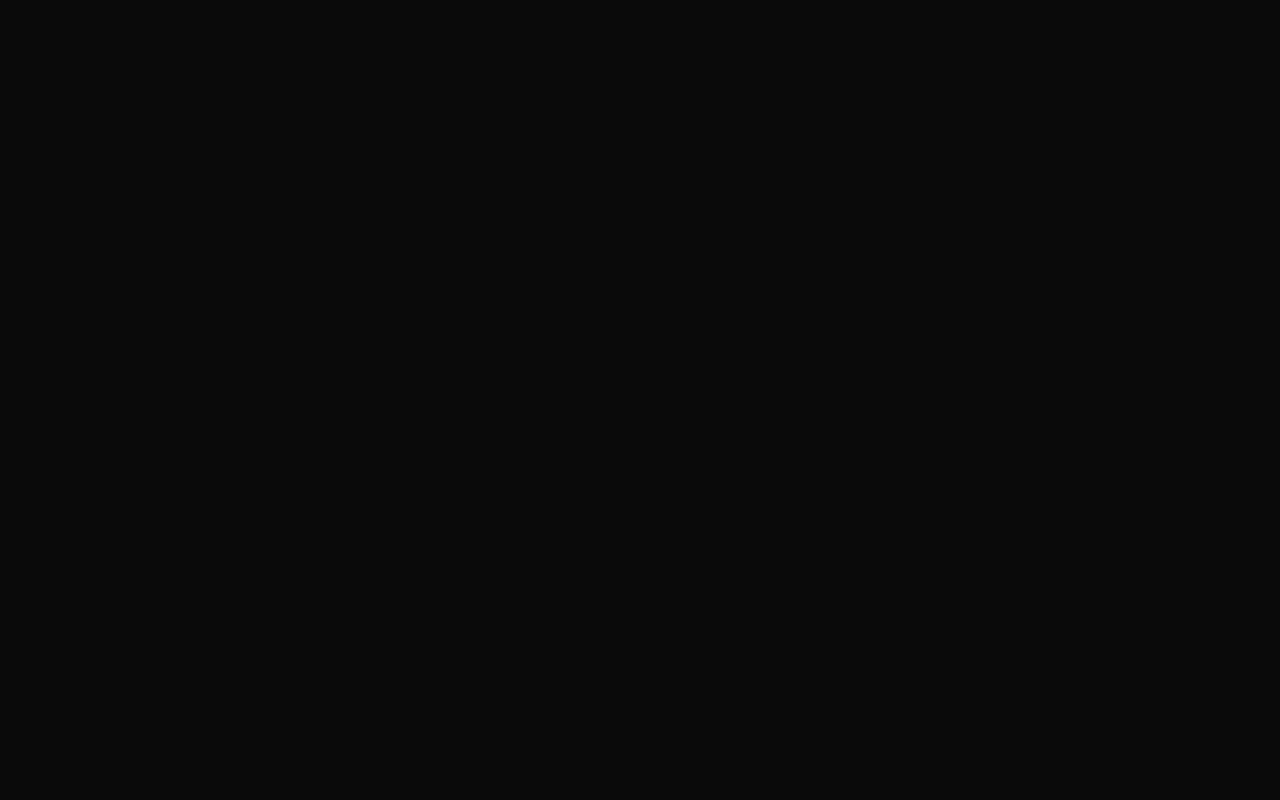
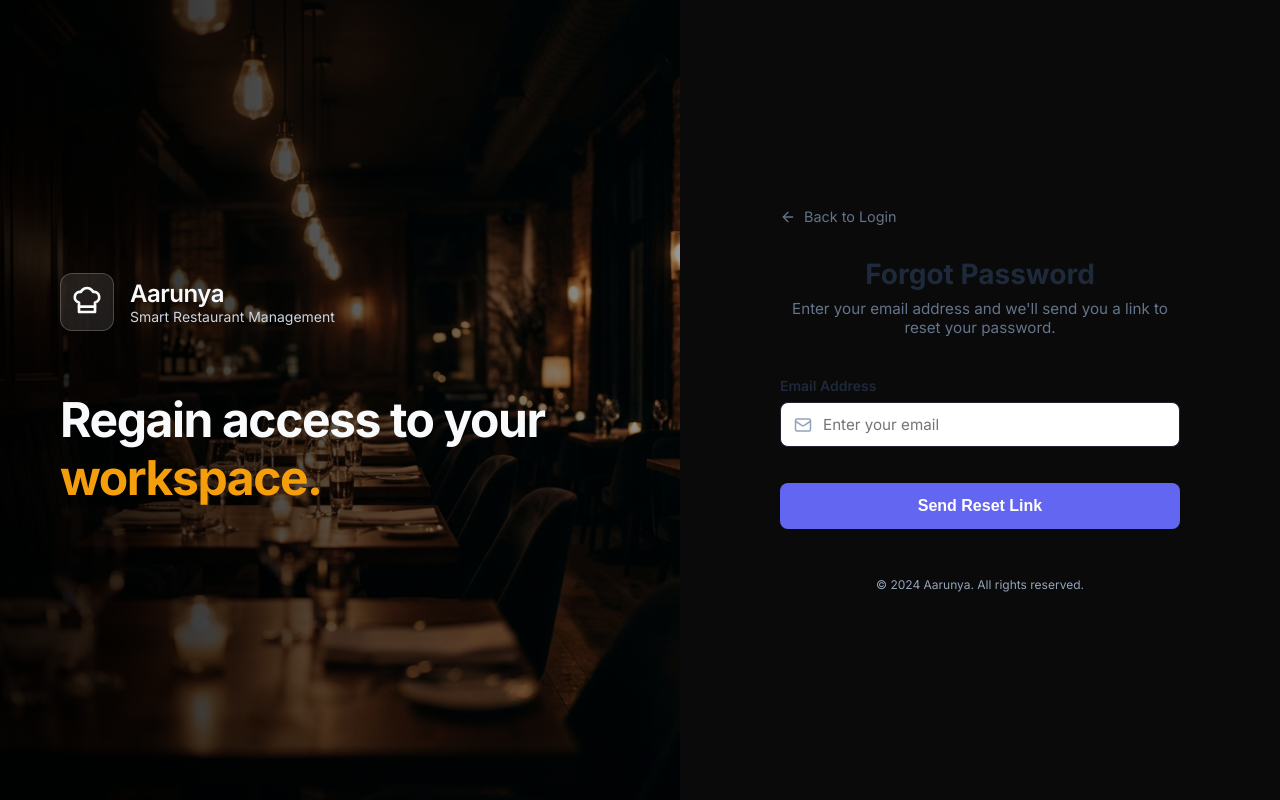
Before and after one commit to janavinn/RestaurantOS, a React (Vite) app in the folder frontend/: page /forgot-password in a window 1280 px wide. Before the commit this address had no page. Built offline with nearby package versions, Linux system fonts and the light colour scheme.

Commit message:
Implement Forgot Password flow

```diff
--- a/frontend/src/App.tsx
+++ b/frontend/src/App.tsx
@@ -3,6 +3,8 @@ import Login from './pages/Login';
 import StaffLogin from './pages/StaffLogin';
 import Register from './pages/Register';
 import Activate from './pages/Activate';
+import ForgotPassword from './pages/ForgotPassword';
+import ResetPassword from './pages/ResetPassword';
 import Dashboard from './pages/Dashboard';
 import StaffManagement from './pages/StaffManagement';
 import RolePermissions from './pages/RolePermissions';
@@ -126,6 +128,8 @@ function App() {
         <Route path="/aarunya/owner/login" element={<Login />} />
         <Route path="/register" element={<Register />} />
         <Route path="/setup-account" element={<Activate />} />
+        <Route path="/forgot-password" element={<ForgotPassword />} />
+        <Route path="/reset-password/:token" element={<ResetPassword />} />
 
         {/* POS-Style Staff Login */}
         <Route path="/aarunya/staff/login" element={<StaffLogin />} />
--- /dev/null
+++ b/frontend/src/pages/ForgotPassword.tsx
@@ -0,0 +1,111 @@
+import { useState } from 'react';
+import { Link } from 'react-router-dom';
+import { Mail, CheckCircle, ArrowLeft } from 'lucide-react';
+
+export default function ForgotPassword() {
+  const [email, setEmail] = useState('');
+  const [isLoading, setIsLoading] = useState(false);
+  const [success, setSuccess] = useState(false);
+  const [error, setError] = useState('');
+
+  const handleSubmit = async (e: React.FormEvent) => {
+    e.preventDefault();
+    setIsLoading(true);
+    setError('');
+
+    try {
+      const response = await fetch(`${import.meta.env.VITE_API_URL || ''}/api/auth/forgot-password`, {
+        method: 'POST',
+        headers: { 'Content-Type': 'application/json' },
+        body: JSON.stringify({ email })
+      });
+      const data = await response.json();
+
+      if (!response.ok) {
+        throw new Error(data.error || 'Failed to request reset link');
+      }
+
+      setSuccess(true);
+    } catch (err: any) {
+      setError(err.message);
+    } finally {
+      setIsLoading(false);
+    }
+  };
+
+  return (
+    <div className="login-layout">
+      {/* Left Hero Section (Reused from Login for consistency) */}
+      <div className="login-hero" style={{ backgroundImage: 'url(/restaurant-bg.png)' }}>
+        <div className="hero-overlay"></div>
+        <div className="hero-content">
+           <div className="brand">
+             <div className="brand-icon">
+                <svg viewBox="0 0 24 24" fill="none" stroke="currentColor" strokeWidth="2" strokeLinecap="round" strokeLinejoin="round" width="32" height="32">
+                  <path d="M6 13.87A4 4 0 0 1 7.41 6a5.11 5.11 0 0 1 1.05-1.54 5 5 0 0 1 7.08 0A5.11 5.11 0 0 1 16.59 6 4 4 0 0 1 18 13.87V21H6Z"></path>
+                  <line x1="6" y1="17" x2="18" y2="17"></line>
+                </svg>
+             </div>
+             <div className="brand-text">
+               <h2>Aarunya</h2>
+               <p>Smart Restaurant Management</p>
+             </div>
+           </div>
+
+           <h1 className="hero-title">
+             Regain access to your<br/>
+             <span className="text-highlight">workspace.</span>
+           </h1>
+        </div>
+      </div>
+
+      {/* Right Form Section */}
+      <div className="login-form-container">
+        <div className="login-form-wrapper">
+          <Link to="/aarunya/owner/login" className="back-link" style={{ display: 'flex', alignItems: 'center', gap: '0.5rem', color: '#64748b', textDecoration: 'none', marginBottom: '2rem', fontSize: '0.9rem' }}>
+            <ArrowLeft size={16} /> Back to Login
+          </Link>
+
+          <h2 className="login-title">Forgot Password</h2>
+          <p className="login-subtitle">Enter your email address and we'll send you a link to reset your password.</p>
+
+          {success ? (
+            <div style={{ padding: '2rem', backgroundColor: '#ecfdf5', borderRadius: '12px', textAlign: 'center', border: '1px solid #d1fae5' }}>
+              <CheckCircle size={48} color="#10b981" style={{ margin: '0 auto 1rem' }} />
+              <h3 style={{ color: '#065f46', marginBottom: '0.5rem' }}>Check your email</h3>
+              <p style={{ color: '#047857', fontSize: '0.95rem' }}>
+                We've sent password reset instructions to <strong>{email}</strong>.
+              </p>
+            </div>
+          ) : (
+            <form onSubmit={handleSubmit} className="login-form">
+              {error && <div style={{ padding: '1rem', backgroundColor: '#fef2f2', color: '#b91c1c', borderRadius: '8px', marginBottom: '1rem', border: '1px solid #fee2e2' }}>{error}</div>}
+
+              <div className="input-group">
+                <label>Email Address</label>
+                <div className="input-with-icon">
+                  <Mail size={18} className="input-icon" />
+                  <input
+                    type="email"
+                    value={email}
+                    placeholder="Enter your email"
+                    required
+                    onChange={(e) => setEmail(e.target.value)}
+                  />
+                </div>
+              </div>
+
+              <button type="submit" className="btn-signin" disabled={isLoading} style={{ marginTop: '1rem' }}>
+                 {isLoading ? 'Sending...' : 'Send Reset Link'}
+              </button>
+            </form>
+          )}
+
+          <div className="login-footer" style={{ marginTop: '3rem' }}>
+            © 2024 Aarunya. All rights reserved.
+          </div>
+        </div>
+      </div>
+    </div>
+  );
+}
--- a/frontend/src/pages/Login.tsx
+++ b/frontend/src/pages/Login.tsx
@@ -163,7 +163,7 @@ export default function Login() {
               <label className="checkbox-label">
                 <input type="checkbox" /> Remember me
               </label>
-              <a href="#" className="forgot-password">Forgot Password?</a>
+              <Link to="/forgot-password" className="forgot-password">Forgot Password?</Link>
             </div>
 
             <button type="submit" className="btn-signin" disabled={isLoading}>
--- /dev/null
+++ b/frontend/src/pages/ResetPassword.tsx
@@ -0,0 +1,126 @@
+import { useState } from 'react';
+import { useParams, useNavigate } from 'react-router-dom';
+import { Lock, EyeOff } from 'lucide-react';
+
+export default function ResetPassword() {
+  const { token } = useParams();
+  const navigate = useNavigate();
+  const [password, setPassword] = useState('');
+  const [confirmPassword, setConfirmPassword] = useState('');
+  const [showPassword, setShowPassword] = useState(false);
+  const [isLoading, setIsLoading] = useState(false);
+  const [error, setError] = useState('');
+
+  const handleSubmit = async (e: React.FormEvent) => {
+    e.preventDefault();
+    if (password !== confirmPassword) {
+      return setError('Passwords do not match');
+    }
+
+    setIsLoading(true);
+    setError('');
+
+    try {
+      const response = await fetch(`${import.meta.env.VITE_API_URL || ''}/api/auth/reset-password`, {
+        method: 'POST',
+        headers: { 'Content-Type': 'application/json' },
+        body: JSON.stringify({ token, newPassword: password })
+      });
+      const data = await response.json();
+
+      if (!response.ok) {
+        throw new Error(data.error || 'Failed to reset password');
+      }
+
+      alert('Password reset successful! Please login with your new password.');
+      navigate('/aarunya/owner/login');
+    } catch (err: any) {
+      setError(err.message);
+    } finally {
+      setIsLoading(false);
+    }
+  };
+
+  return (
+    <div className="login-layout">
+      {/* Left Hero Section (Reused from Login for consistency) */}
+      <div className="login-hero" style={{ backgroundImage: 'url(/restaurant-bg.png)' }}>
+        <div className="hero-overlay"></div>
+        <div className="hero-content">
+           <div className="brand">
+             <div className="brand-icon">
+                <svg viewBox="0 0 24 24" fill="none" stroke="currentColor" strokeWidth="2" strokeLinecap="round" strokeLinejoin="round" width="32" height="32">
+                  <path d="M6 13.87A4 4 0 0 1 7.41 6a5.11 5.11 0 0 1 1.05-1.54 5 5 0 0 1 7.08 0A5.11 5.11 0 0 1 16.59 6 4 4 0 0 1 18 13.87V21H6Z"></path>
+                  <line x1="6" y1="17" x2="18" y2="17"></line>
+                </svg>
+             </div>
+             <div className="brand-text">
+               <h2>Aarunya</h2>
+               <p>Smart Restaurant Management</p>
+             </div>
+           </div>
+
+           <h1 className="hero-title">
+             Secure your<br/>
+             <span className="text-highlight">workspace.</span>
+           </h1>
+        </div>
+      </div>
+
+      {/* Right Form Section */}
+      <div className="login-form-container">
+        <div className="login-form-wrapper">
+          <h2 className="login-title">Reset Password</h2>
+          <p className="login-subtitle">Please enter your new password below.</p>
+
+          <form onSubmit={handleSubmit} className="login-form">
+            {error && <div style={{ padding: '1rem', backgroundColor: '#fef2f2', color: '#b91c1c', borderRadius: '8px', marginBottom: '1rem', border: '1px solid #fee2e2' }}>{error}</div>}
+
+            <div className="input-group">
+              <label>New Password</label>
+              <div className="input-with-icon">
+                <Lock size={18} className="input-icon" />
+                <input
+                  type={showPassword ? "text" : "password"}
+                  value={password}
+                  placeholder="Enter new password"
+                  required
+                  onChange={(e) => setPassword(e.target.value)}
+                />
+                <button
+                  type="button"
+                  className="icon-btn right"
+                  onClick={() => setShowPassword(!showPassword)}
+                >
+                  <EyeOff size={18} color="#94a3b8" />
+                </button>
+              </div>
+            </div>
+
+            <div className="input-group">
+              <label>Confirm New Password</label>
+              <div className="input-with-icon">
+                <Lock size={18} className="input-icon" />
+                <input
+                  type={showPassword ? "text" : "password"}
+                  value={confirmPassword}
+                  placeholder="Confirm new password"
+                  required
+                  onChange={(e) => setConfirmPassword(e.target.value)}
+                />
+              </div>
+            </div>
+
+            <button type="submit" className="btn-signin" disabled={isLoading} style={{ marginTop: '1rem' }}>
+               {isLoading ? 'Resetting...' : 'Update Password'}
+            </button>
+          </form>
+
+          <div className="login-footer" style={{ marginTop: '3rem' }}>
+            © 2024 Aarunya. All rights reserved.
+          </div>
+        </div>
+      </div>
+    </div>
+  );
+}
```
Also changed, not shown: 2 other files (tests, documents, lock files or other folders).
